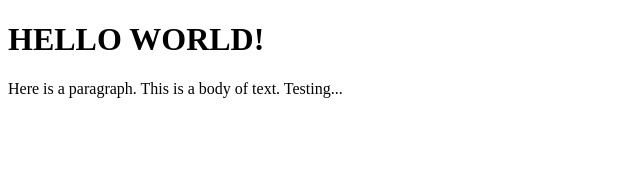
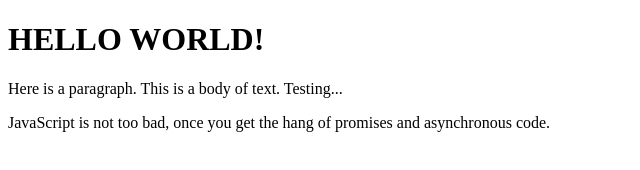
Before and after one commit to sco-achang/testing, a plain HTML site: page index.html in a window 1280 px wide. Shown: the whole page, without its empty margins (0-640 px from the left). Drawn offline with Linux system fonts and the light colour scheme.

Commit message:
added more to the home html page.

```diff
--- a/index.html
+++ b/index.html
@@ -9,5 +9,6 @@
 <body>
   <h1>HELLO WORLD!</h1>
   <p>Here is a paragraph. This is a body of text. Testing...</p>
+  <p>JavaScript is not too bad, once you get the hang of promises and asynchronous code.</p>
 </body>
 </html>
```
